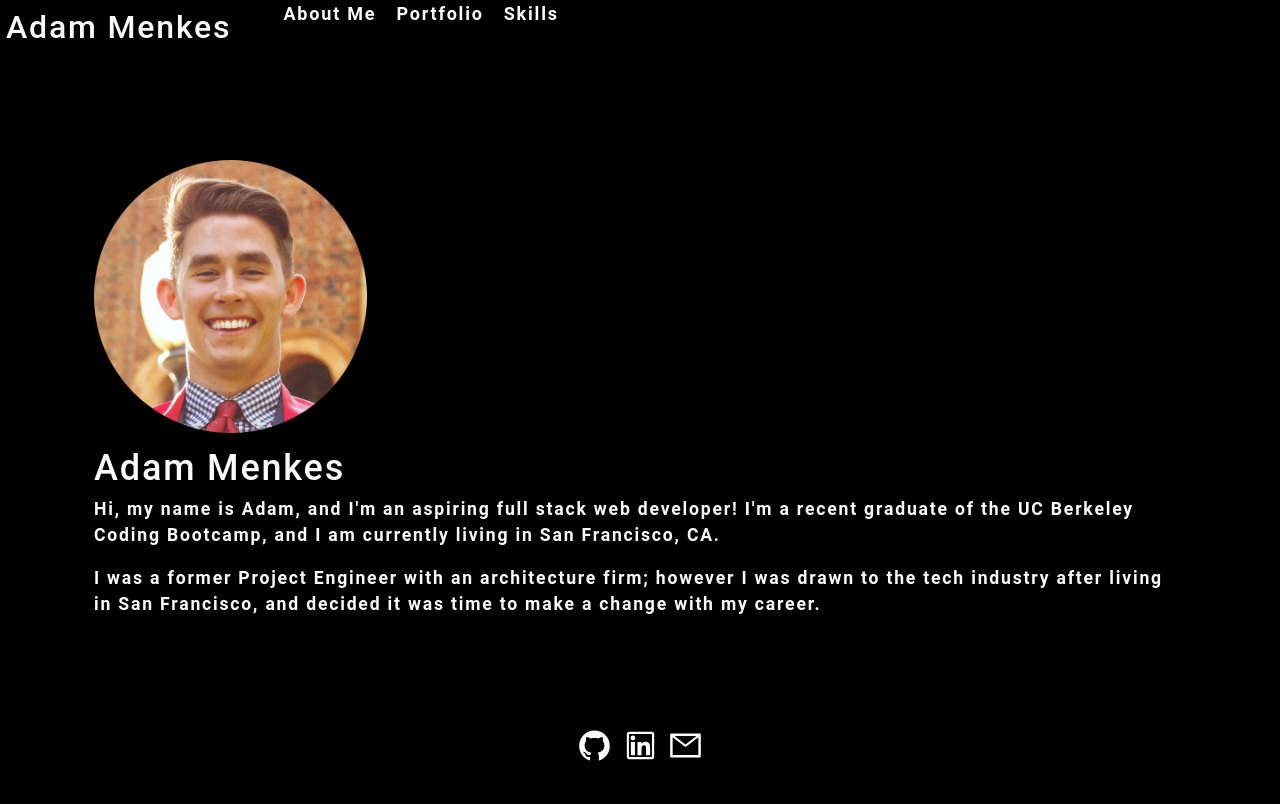
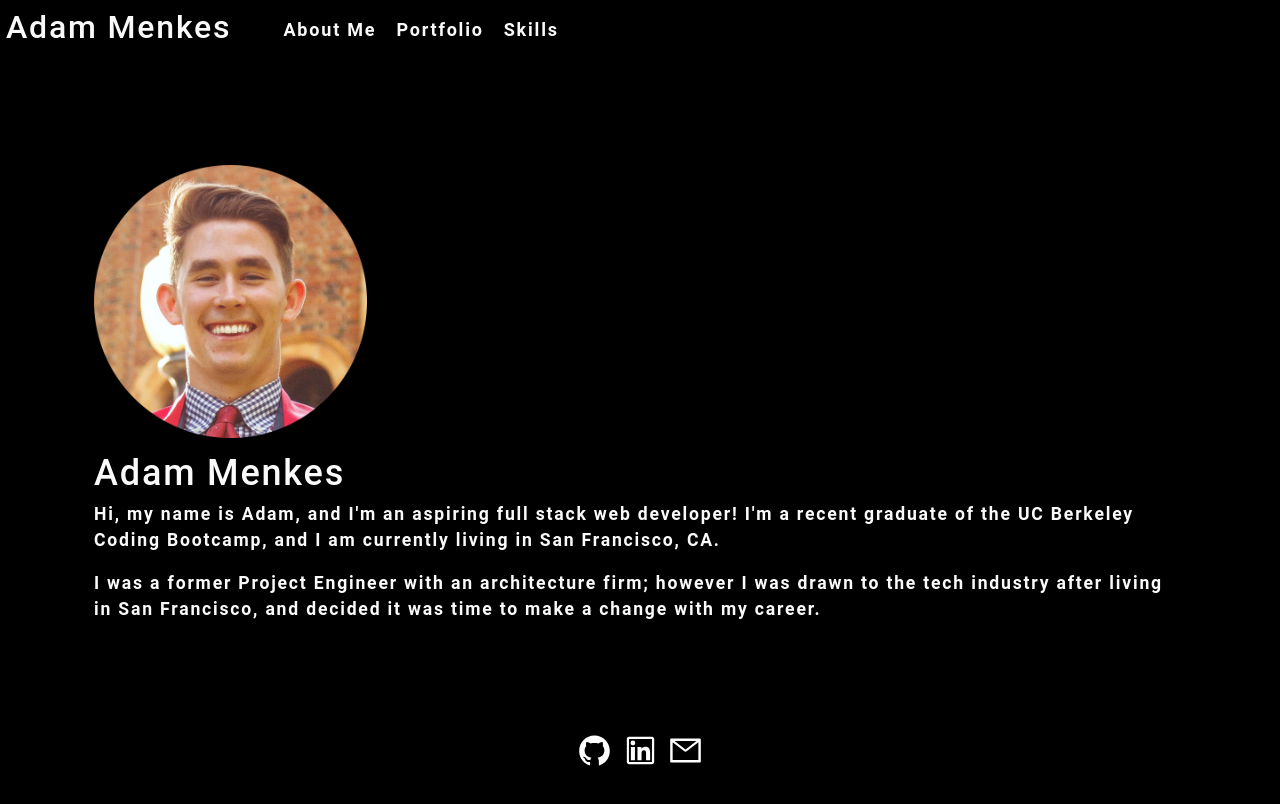
Before and after one commit to amenkes24/Adam_Menkes_Portfolio, a React (Create React App) app: page / in a window 1280 px wide. Shown: the top 804 px of the page. Built offline with nearby package versions, Linux system fonts and the light colour scheme.

Commit message:
fix navbar spacing

```diff
--- a/src/index.css
+++ b/src/index.css
@@ -215,12 +215,13 @@ textarea {
 .mx-1 {
   margin-right: var(--spacing-one);
   margin-left: var(--spacing-one);
+  margin-top: 100px;
 }
 
 .mx-2 {
   margin-right: var(--spacing-two);
   margin-left: var(--spacing-two);
-  font-family: 'Roboto', sans-serif;
+  margin-top: var(--spacing-two);
 }
 
 .my-1 {
```
